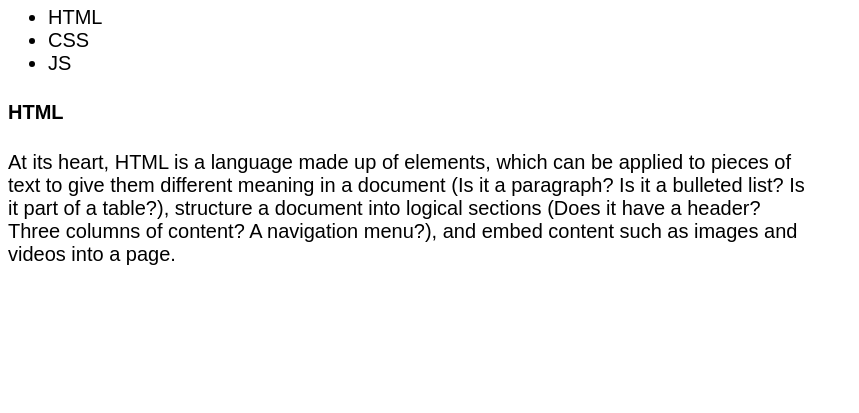
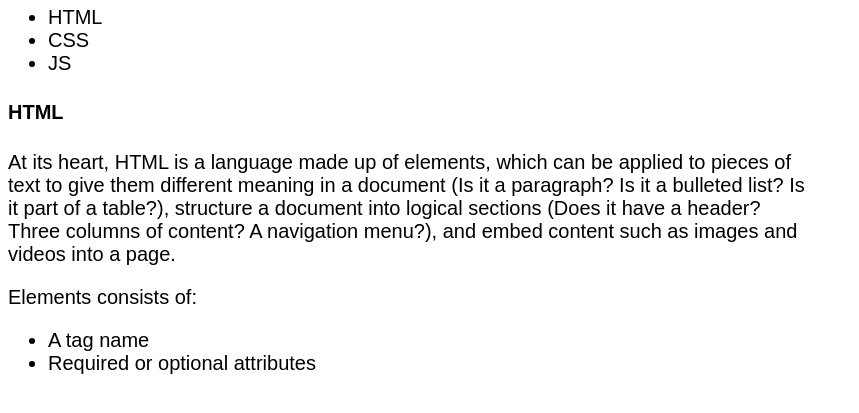
Before and after one commit to juliehhoang/acit1620-lab2, a plain HTML site: page index.html in a window 1280 px wide. Shown: the part 93-506 px from the top of the page, without its empty margins (0-859 px from the left). Drawn offline with Linux system fonts and the light colour scheme.

Commit message:
Another list added

```diff
--- a/index.html
+++ b/index.html
@@ -21,5 +21,11 @@
         Is it a bulleted list? Is it part of a table?), structure a document into logical sections (Does it have a header?
         Three columns of content? A navigation menu?), and embed content such as images and videos into a page.
     </p>
+    <p>Elements consists of: </p>
+    <ul>
+        <li>A tag name</li>
+        <li>Required or optional attributes</li>
+    </ul>
+
 </body>
 </html>
```
